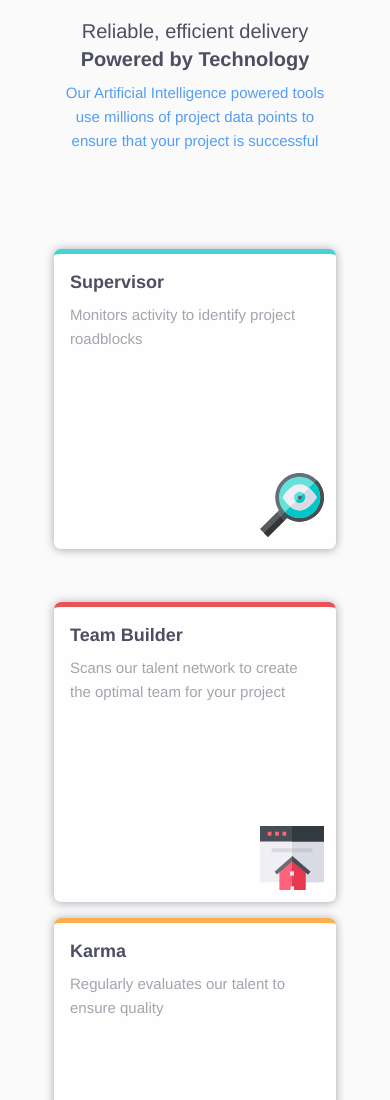
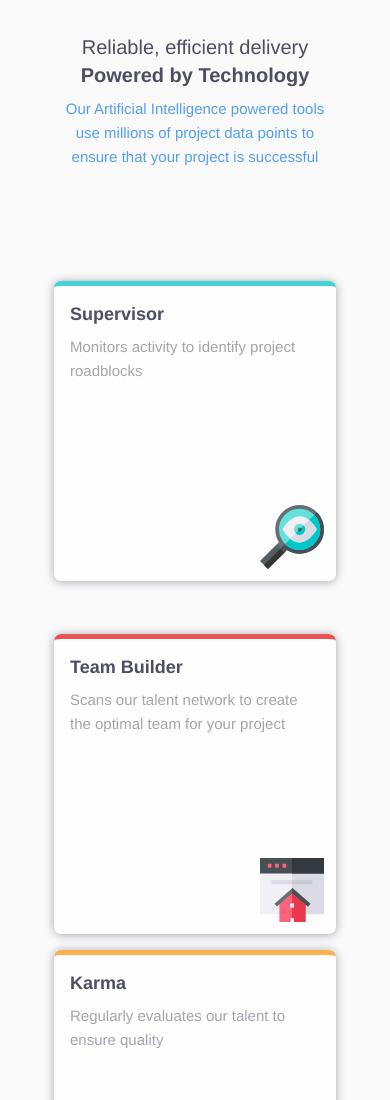
Before and after one commit to TonyOuma/Four-Challenge, a plain HTML site: page four-card-feature-section-master/index.html in a window 390 px wide. Shown: the top 1100 px of the page. Drawn offline with Linux system fonts and the light colour scheme.

Commit message:
add responsive design file
responsive styling mainly for the mobile view and also include it to the
main page

```diff
--- /dev/null
+++ b/four-card-feature-section-master/assets/sass/layout/_responsive.scss
@@ -0,0 +1,140 @@
+// media-queries
+
+// small only
+@mixin small-only {
+    @media screen and (max-width: 39.9375em) {
+        @content;
+    }
+}
+
+@mixin iPad {
+    @media only screen and (min-device-width : 768px) and (max-device-width : 1024px) and (orientation : landscape) {
+        @content;
+    }
+}
+
+// Medium and up
+@mixin medium-up {
+    @media screen and (min-width: 40em) {
+        @content;
+    }
+}
+
+// Medium only
+@mixin medium-only {
+    @media screen and (min-width: 40em) and (max-width: 63.9375em) {
+        @content;
+    }
+}
+
+// Large and up
+@mixin medium-up {
+    @media screen and (min-width: 64em) {
+        @content;
+    }
+}
+
+// Large only
+@mixin medium-up {
+    @media screen and (min-width: 64em) and (max-width: 74.9375em) {
+        @content;
+    }
+}
+
+@include small-only {
+
+    .wrapper {
+        padding: 0 !important;
+    }
+
+    header {
+        padding: 1rem 0;
+
+        .cart-items {
+            top: 21%;
+            right: 16px;
+        }
+
+        nav {
+            display: block;
+
+            img {
+                width: 70%;
+                padding-left: 29%;
+                padding-top: 4px;
+            }
+
+            ul {
+                margin-top: 1.0rem;
+                padding-bottom: 1rem;
+            }
+        }
+    }
+
+    .product {
+        hr {
+            width: 22.7% !important;
+            margin-left: 51% !important;
+
+        }
+
+        h2 {
+            text-align: center !important;
+        }
+    }
+
+    footer {
+        ul {
+            margin-top: 0;
+        }
+
+        h5 {
+            padding-top: 10px;
+        }
+    }
+
+    .cart {
+        width: 70%;
+    }
+
+    .ps-content {
+        padding: 4% 4% !important;
+
+        h2 {
+            &::after {
+                left: 52% !important;
+                width: 70px !important;
+            }
+
+        }
+    }
+
+    .tag-space {
+        padding: 4% 4% !important;
+    }
+
+    .reviews {
+        padding: 4% 4% !important;
+
+        h2 {
+            &::after {
+                left: 52% !important;
+                width: 70px !important;
+            }
+        }
+    }
+
+    .load a {
+        padding-right: 26% !important;
+    }
+}
+
+@include iPad {
+    header {
+
+
+        nav {
+            display: block !important;
+        }
+    }
+}
--- a/four-card-feature-section-master/assets/sass/main.scss
+++ b/four-card-feature-section-master/assets/sass/main.scss
@@ -4,5 +4,6 @@
 @import './components/buttons';
 @import './layout/header';
 @import './layout/footer';
+@import './layout/responsive';
 @import './layout/navigation';
 @import './pages/home';
```
Also changed, not shown: css/main.min.css, 1 other file.
